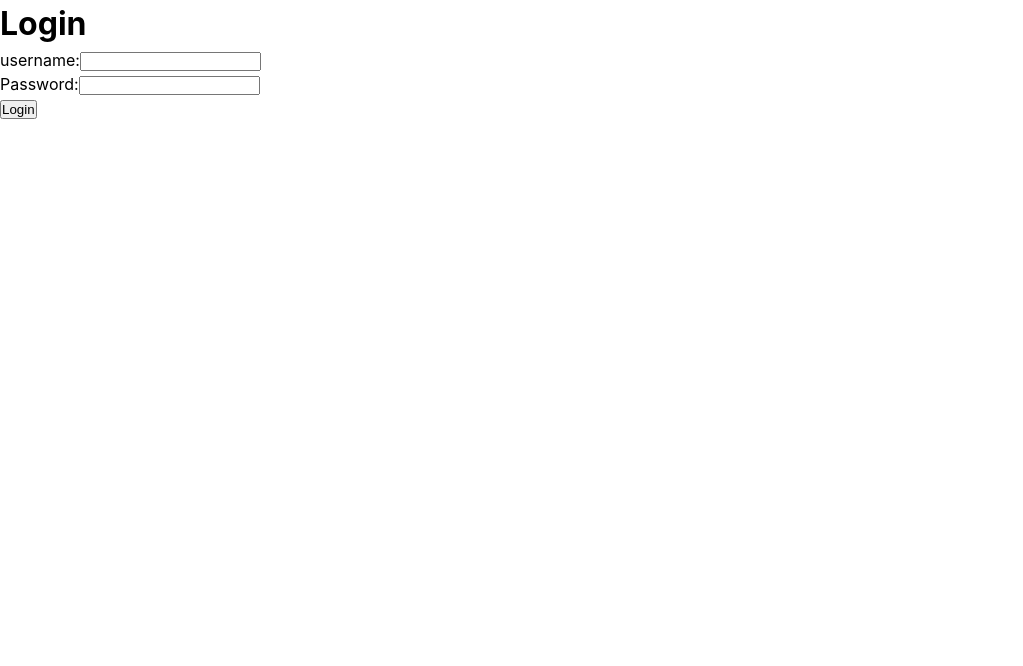
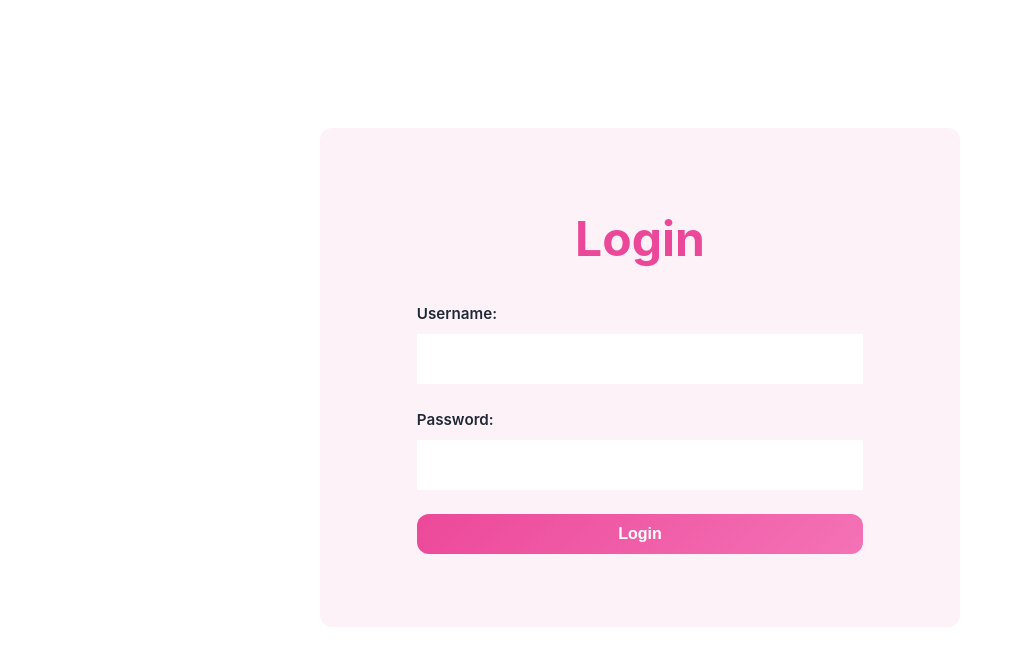
Before and after one commit to Milenasuvajac/Portfolio, a Next.js app in the folder app/: page /auth/login in a window 1280 px wide. Shown: the top 666 px of the page, without its empty margins (0-1023 px from the left). Built offline with nearby package versions, Linux system fonts and the light colour scheme; no server answers.

Commit message:
feat: add styles to login page

```diff
--- a/app/src/app/(pages)/aboutme/private/page.tsx
+++ b/app/src/app/(pages)/aboutme/private/page.tsx
@@ -3,7 +3,7 @@
 import { useState, useEffect } from 'react'
 import NavigationMenu from '@/components/NavigationMenu'
 import ContactForm from '@/components/ContactForm'
-import '../styles.css'
+import '../../styles.css'
 
 interface PrivateInfo {
   id: number
--- a/app/src/app/(pages)/aboutme/public/page.tsx
+++ b/app/src/app/(pages)/aboutme/public/page.tsx
@@ -3,7 +3,7 @@
 import { useState, useEffect } from 'react'
 import NavigationMenu from '@/components/NavigationMenu'
 import ContactForm from '@/components/ContactForm'
-import '../styles.css'
+import '../../styles.css'
 
 interface PublicInfo {
   id: number
--- a/app/src/app/(pages)/auth/login/page.tsx
+++ b/app/src/app/(pages)/auth/login/page.tsx
@@ -3,6 +3,7 @@
 import React, { useState } from 'react'
 import {login} from "@/actions/login";
 import logger from "@/utils/logger";
+import '../../styles.css'
 
 const Login = () => {
     const [username, setusername] = useState<string>('')
@@ -41,11 +42,11 @@ const Login = () => {
 
     return (
         <main>
-            <div>
-                <h1>Login</h1>
-                <form onSubmit={handleSubmit}>
-                    <div>
-                        <label htmlFor="username">username:</label>
+            <div className='login-container'>
+                <form className="login-form" onSubmit={handleSubmit}>
+                    <h2>Login</h2>
+                    <div className="form-group">
+                        <label htmlFor="username">Username:</label>
                         <input
                             type="username"
                             id="username"
@@ -55,7 +56,7 @@ const Login = () => {
                         />
                     </div>
 
-                    <div>
+                    <div className="form-group">
                         <label htmlFor="password">Password:</label>
                         <input
                             type="password"
@@ -69,7 +70,7 @@ const Login = () => {
                     {error && <p style={{ color: 'red' }}>{error}</p>}
                     {success && <p style={{ color: 'green' }}>{success}</p>}
 
-                    <button type="submit">Login</button>
+                    <button className={"login-button"} type="submit">Login</button>
                 </form>
             </div>
         </main>
--- a/app/src/app/(pages)/aboutme/styles.css
+++ b/app/src/app/(pages)/styles.css
@@ -115,11 +115,11 @@ body {
 
 .nav-title {
   color: var(--accent-primary);
-  margin-bottom: 1.5rem;
+  margin-bottom: 1rem;
   font-size: 1.2rem;
-  font-weight: 700;
+  font-weight: 800;
   text-transform: uppercase;
-  letter-spacing: 0.5px;
+  letter-spacing: 0.4px;
 }
 
 .nav-list {
@@ -432,7 +432,7 @@ body {
 }
 
 /* Contact form */
-.contact-form-section {
+.contact-form-section{
   margin-top: 3rem;
   background: var(--bg-secondary);
   padding: 2.5rem;
@@ -639,3 +639,28 @@ button:focus,
 input:focus,
 textarea:focus {
 }
+
+
+.login-container {
+    width: 50%;
+    margin: 10% auto;
+    background: var(--bg-secondary);
+    padding: 2.5rem;
+    border: 1px solid var(--border-light);
+    border-radius: 12px;
+    box-shadow: 0 15px 35px var(--shadow-light);
+}
+
+.login-container h2 {
+    color: var(--accent-primary);
+    margin-bottom: 1.5rem;
+    font-size: 3rem;
+    font-weight: 700;
+    text-align: center;
+}
+
+
+.login-form {
+    margin: 2em auto;
+    width: 80%;
+}
```
